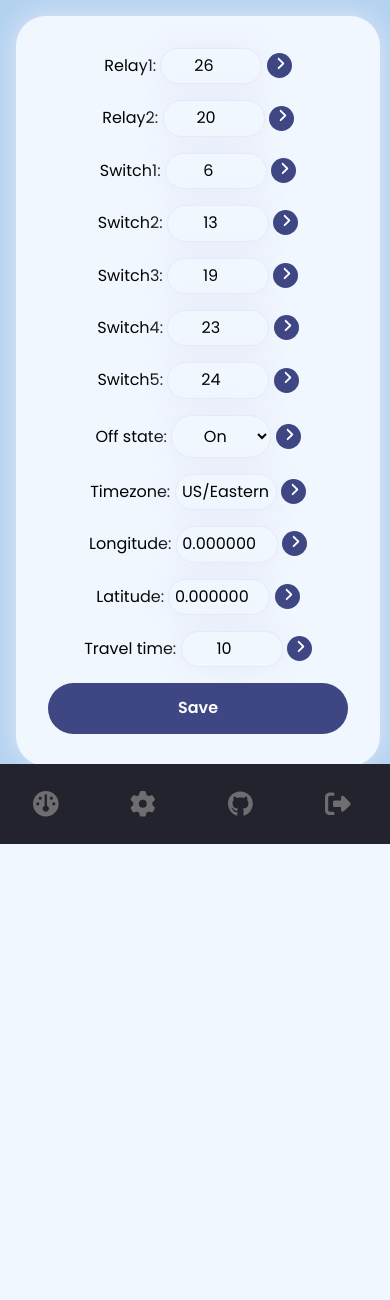
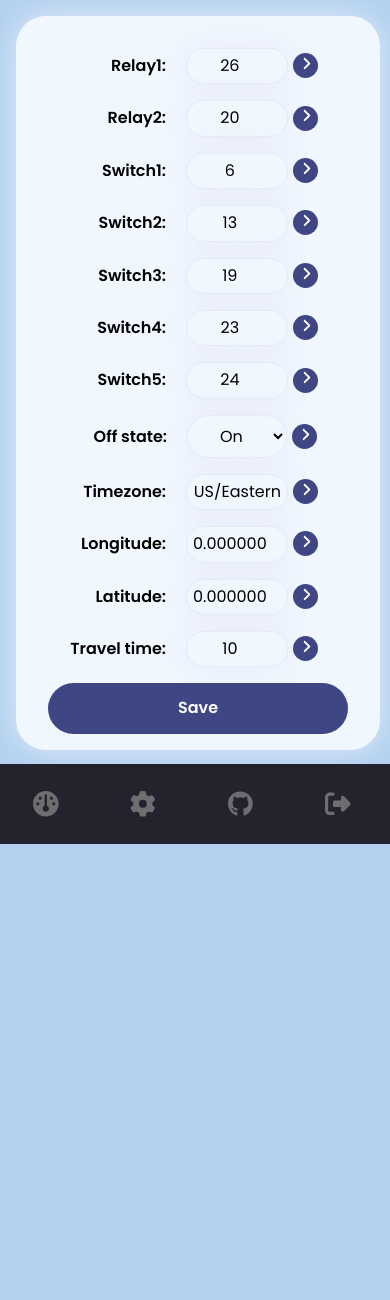
Before and after one commit to Trogiken/PiActuate, a Django app: page /system-config/ in a window 390 px wide. Shown: the top 1300 px of the page. Before the commit the page ends 844 px from the top, so only its background shows below. Run offline with Django 4.2, Linux system fonts and the light colour scheme; a user stored in the database is signed in; data comes from the database, SQL or seed files in the repository; some libraries are stand-ins or nearby versions.

Commit message:
Help messages styled, some other stuff In small screen help texts are weird Adjusting for tiny screens, cant scroll down enough to see save button (fixed with jank method)

```diff
--- a/webui/controls/static/controls/includes/sidebar-navbar.css
+++ b/webui/controls/static/controls/includes/sidebar-navbar.css
@@ -129,7 +129,8 @@ main {
   }
 
   main {
-    margin: 0;
+    margin-bottom: 5rem;
+    margin-left: 0;
   }
 }
 
@@ -158,4 +159,8 @@ main {
   {
     left: 0px;
   }
+
+  main {
+    margin-left: 5rem;
+  }
 }
--- a/webui/controls/static/controls/systemconfig-help-hide.js
+++ b/webui/controls/static/controls/systemconfig-help-hide.js
@@ -1,8 +1,8 @@
 function toggleHelp(a) {
     var x = document.getElementById(a);
-    if (x.style.display === "block") {
-        x.style.display = "none";
+    if (x.style.display === "inline-block") {
+        x.style = "display: none;"
     } else {
-        x.style.display = "block";
+        x.style = "display: inline-block;"
   }
 }
--- a/webui/controls/static/controls/systemconfig.css
+++ b/webui/controls/static/controls/systemconfig.css
@@ -22,6 +22,27 @@ body {
     color: #d6000b;
 }
 
+/* Help text does not display properly on small screen size */
+.field-help {
+    display: inline-block;
+    margin-left: 0.5rem;
+    position: relative;
+}
+
+.field-help .help-text {
+    display: none;
+    position: absolute;
+    background: #e1eaf5;
+    border-radius: 30px;
+    box-shadow: 0 0 2em #e6e9f9;
+    padding: 0.5rem;
+    font-size: 0.8rem;
+    font-weight: 400;
+    color: #4d4d4d;
+    width: 200px;
+    text-align: center;
+}
+
 .SystemConfig-form {
     background: #f1f7fe;
     padding: 2rem;
@@ -32,7 +53,6 @@ body {
     width: 40%;
     max-width: 500px;
     min-width: 300px;
-    margin: 2rem auto 3rem auto;
     text-align: center;
 }
 
@@ -41,8 +61,14 @@ body {
     text-align: center;
 }
 
-.SystemConfig-form #form {
-    margin-top: -1em;
+
+.SystemConfig-form .form-control label {
+    display: inline-block;
+    width: 25%;
+    min-width: 100px;
+    text-align: right;
+    margin-right: 1em;
+    font-weight: 600;
 }
 
 .SystemConfig-form .form-control input,
@@ -81,15 +107,21 @@ body {
 
 /* Small screens */
 @media only screen and (max-width: 600px) {
+  #form {
+    margin: -1rem auto -1rem auto;
+  }
   .SystemConfig-form {
-    margin: 0 auto 3rem auto;
+    margin: 0 auto calc(100vh - 60%) auto;
   }
 }
 
 /* Large screens */
 @media only screen and (min-width: 600px) {
+  #form {
+    margin: .5rem auto 1rem auto;
+  }
   .SystemConfig-form {
-    margin: 2rem auto 3rem auto;
+    margin: 0 auto;
   }
 }
 
```
